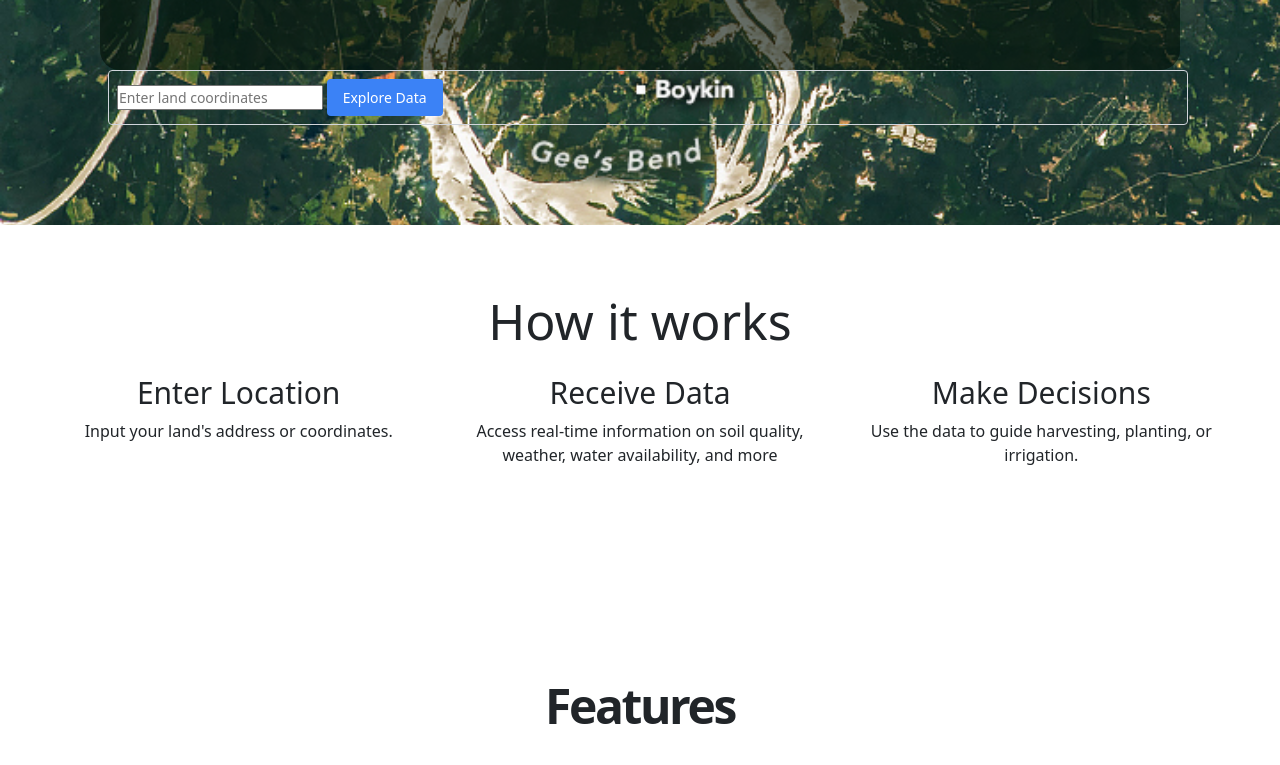
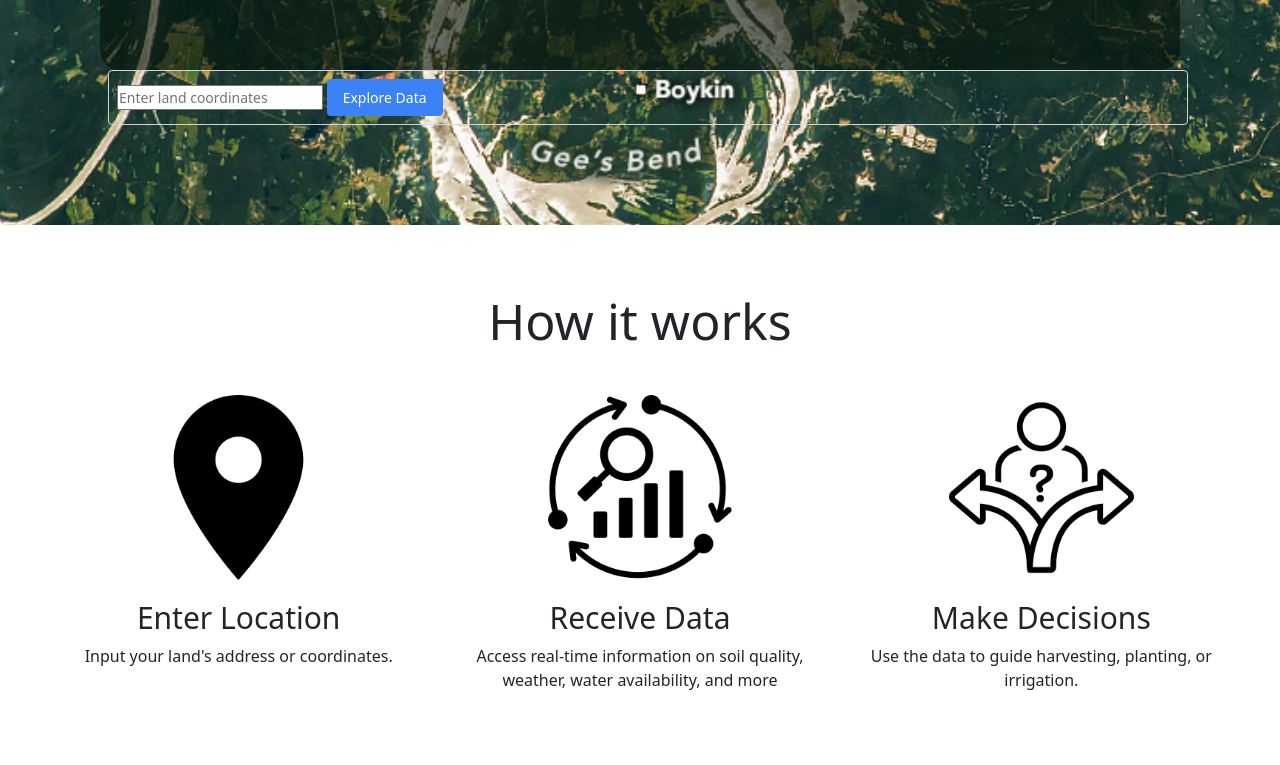
Before and after one commit to CahPereira/nasa, a plain HTML site: page index.html in a window 1280 px wide. Shown: the part 467-1232 px from the top of the page. Drawn offline with nearby package versions, Linux system fonts and the light colour scheme.

Commit message:
update images

```diff
--- a/index.html
+++ b/index.html
@@ -59,17 +59,20 @@
             </section>  -->
 
         <div class="container-fluid mt-3" id="grids">
-            <h2 style="font-size: 50px">How it works</h2>
+            <h2 style="font-size: 50px; padding-bottom:20px;">How it works</h2>
             <div class="row">
                 <div class="col p-3">
+                    <img src="img1.png" alt="location" style="width:50%; padding-bottom:20px;">
                     <h3 style="font-size: 30px">Enter Location</h3>
                     <p>Input your land's address or coordinates.</p>
                 </div>
                 <div class="col p-3">
+                    <img src="img2.png" alt="data" style="width:50%; padding-bottom:20px;">
                     <h3 style="font-size: 30px">Receive Data</h3>
                     <p>Access real-time information on soil quality, weather, water availability, and more</p>
                 </div>
                 <div class="col p-3">
+                    <img src="img3.png" alt="decision" style="width:50%; padding-bottom:20px;">
                     <h3 style="font-size: 30px">Make Decisions</h3>
                     <p>Use the data to guide harvesting, planting, or irrigation.</p>
                 </div>
--- a/style.css
+++ b/style.css
@@ -209,6 +209,9 @@ nav {
     border-radius: 0.25rem;
 }
 
+.img {
+    padding: 20px;
+}
 .textarea {
     min-height: 100px;
     resize: vertical;
```
Also changed, not shown: img1.png (added), img2.png (added), img3.png (added).
